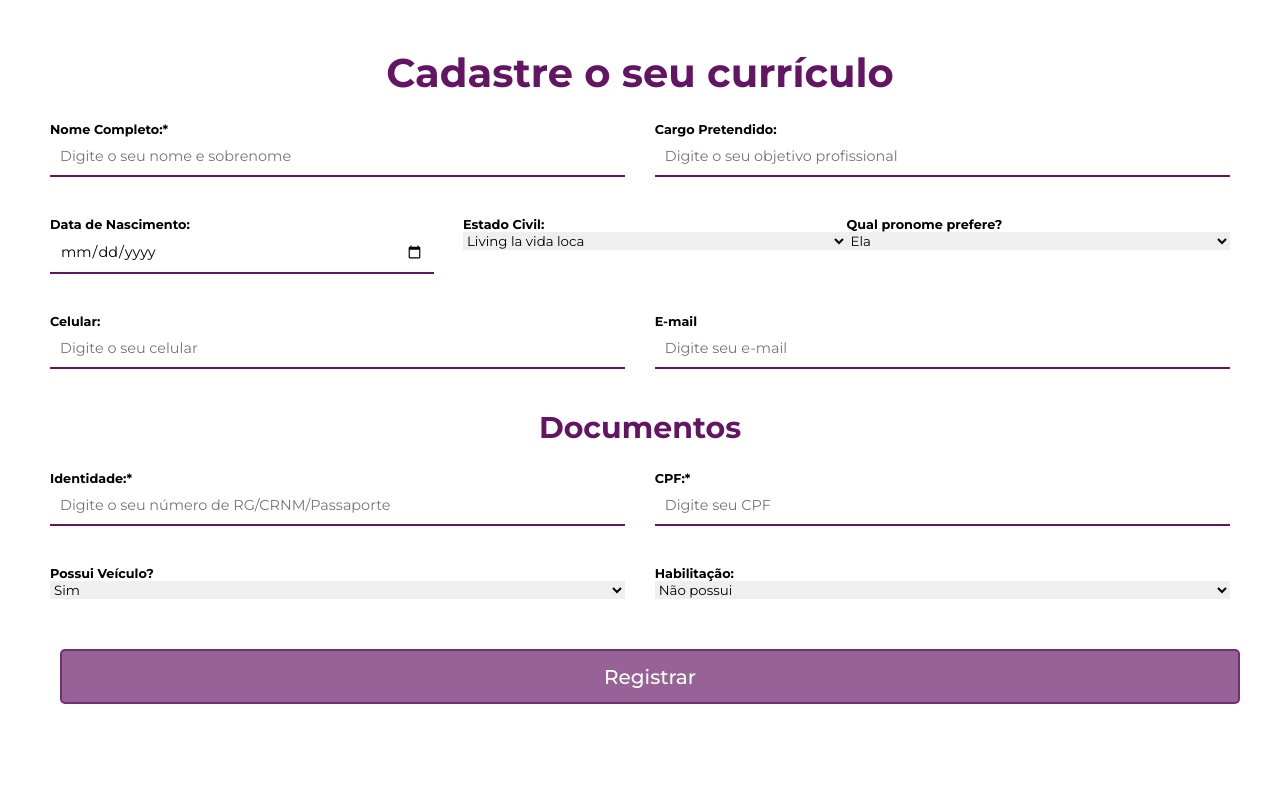
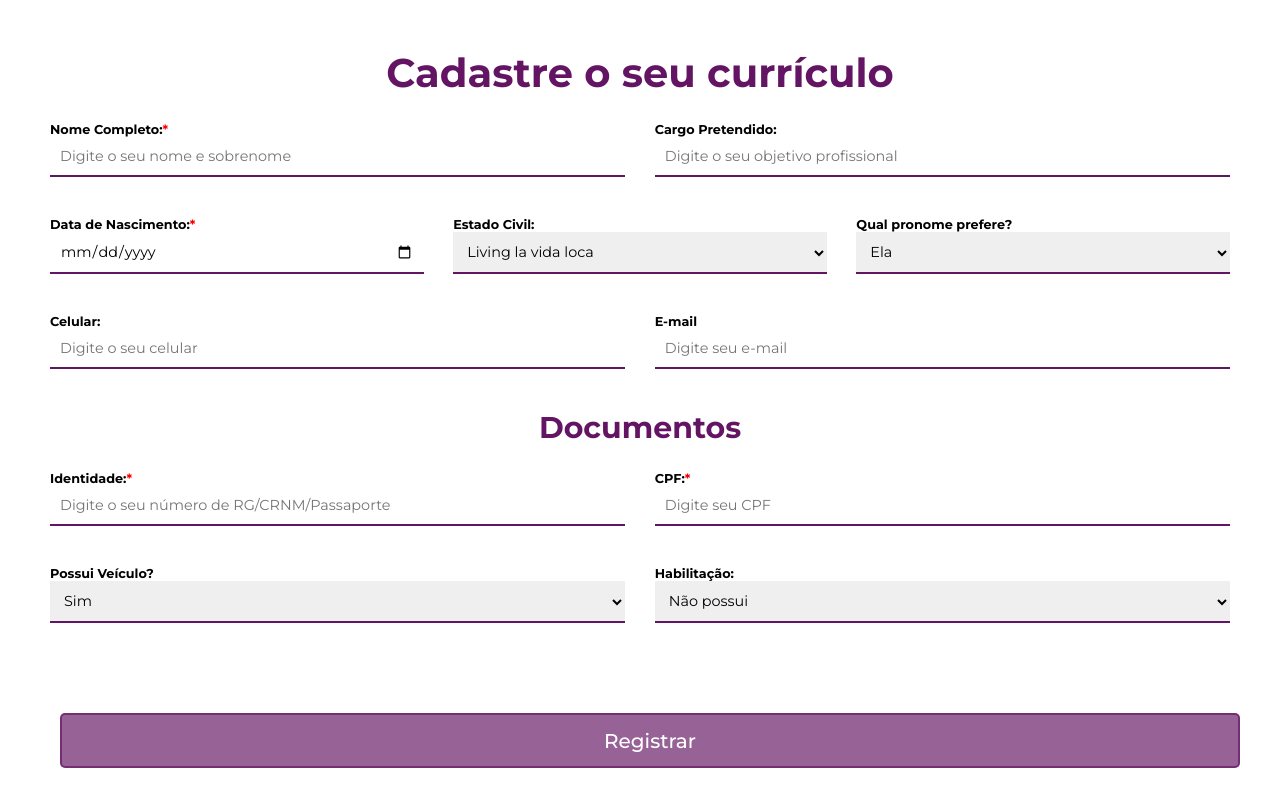
Before and after one commit to sofiamajjul/BancoCV, a plain HTML site: page Pages/index.html in a window 1280 px wide. Shown: the part 802-1608 px from the top of the page. Drawn offline with Linux system fonts and the light colour scheme.

Commit message:
improving spaces in layout

```diff
--- a/Pages/index.html
+++ b/Pages/index.html
@@ -42,10 +42,10 @@
           <input type="text" name="position" id="position" placeholder="Digite o seu objetivo profissional">
       </div>
       <div class="third-box spacing">
-          <label for="birthdate">Data de Nascimento:</label>
+          <label for="birthdate">Data de Nascimento:<span>*</span></label>
           <input type="date" id="birthdate" name="birthdate" data-required>
       </div>
-      <div class="third-box">
+      <div class="third-box spacing">
           <label for="maritalstatus">Estado Civil:</label>
           <select name="maritalstatus">
             <option value="solteire">Living la vida loca</option>
@@ -76,7 +76,7 @@
 </div>
 <div class="half-box">
   <label for="cpf"> CPF:<span>*</span></label>
-  <input type="text" for="cpf" id="cpf" name="cpf"  placeholder="Digite seu CPF">
+  <input type="text" for="cpf" id="cpf" name="cpf"  placeholder="Digite seu CPF" data-required>
 </div>
 <div class="half-box spacing">
   <label for="car">Possui Veículo?</label>
--- a/Pages/style.css
+++ b/Pages/style.css
@@ -195,7 +195,18 @@ label{
   font-size: .8rem;
 }
 
+span{
+  color: red;
+}
+
 input {
+  border-bottom: 2px solid #631463;
+  padding: 10px;
+  font-size: .9rem;
+  margin-bottom: 40px;
+}
+
+select {
   border-bottom: 2px solid #631463;
   padding: 10px;
   font-size: .9rem;
```
